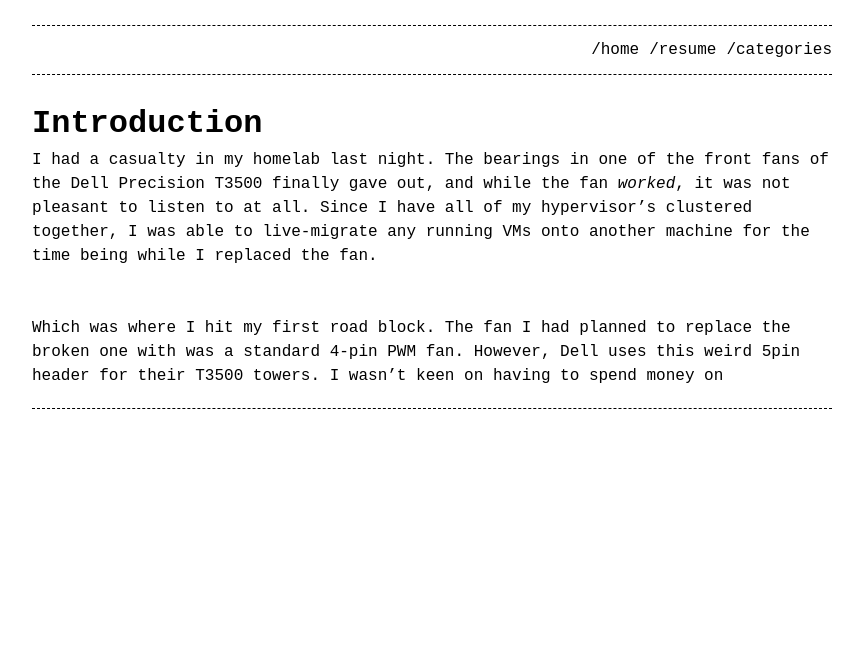
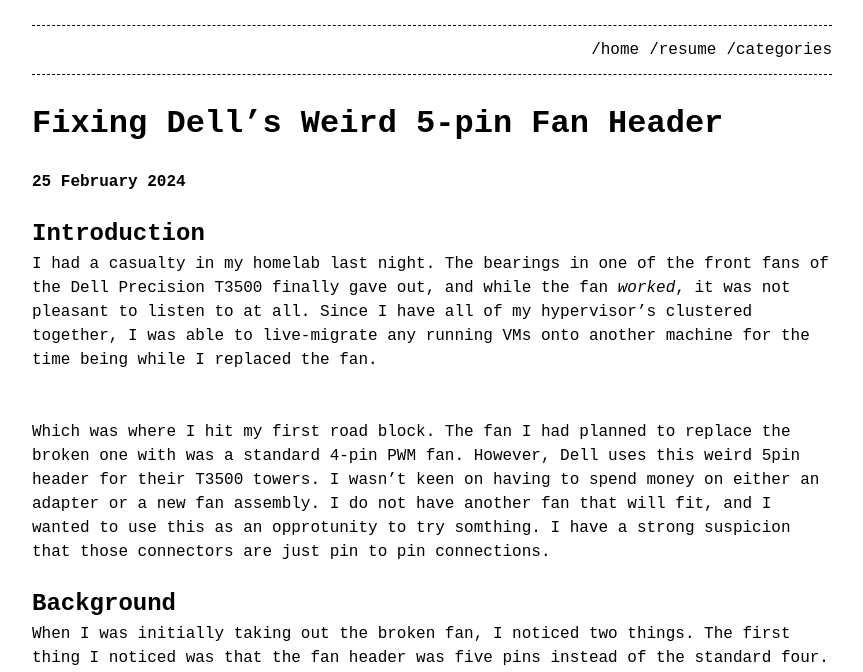
Before and after one commit to variable-formation/jekyll-blog, a Jekyll site: the page built from _posts/2024-02-25-5pin-fan-header.md, in a window 1280 px wide and 1400 px high. Shown: the top 672 px of the window, without its empty margins (208-1071 px from the left). Built offline with Jekyll 4.4.1, drawn with Linux system fonts in a browser that asks for light colours; some of the changed text lies outside the part shown.

Commit message:
saved work and images

```diff
--- a/_posts/2024-02-25-5pin-fan-header.md
+++ b/_posts/2024-02-25-5pin-fan-header.md
@@ -1,12 +1,31 @@
 ---
 layout: post
-title:  "Replacing Dell's Weird 5-pin Fan Header"
+title:  "Fixing Dell's Weird 5-pin Fan Header"
 date:   2024-02-2 20:30:00 -0600
 categories: [Homelab, Janky]
 ---
 
-# Introduction
+# Fixing Dell's Weird 5-pin Fan Header
+#### 25 February 2024
+
+## Introduction
 
 I had a casualty in my homelab last night. The bearings in one of the front fans of the Dell Precision T3500 finally gave out, and while the fan _worked_, it was not pleasant to listen to at all. Since I have all of my hypervisor's clustered together, I was able to live-migrate any running VMs onto another machine for the time being while I replaced the fan.
 <br>
-Which was where I hit my first road block. The fan I had planned to replace the broken one with was a standard 4-pin PWM fan. However, Dell uses this weird 5pin header for their T3500 towers. I wasn't keen on having to spend money on
+Which was where I hit my first road block. The fan I had planned to replace the broken one with was a standard 4-pin PWM fan. However, Dell uses this weird 5pin header for their T3500 towers. I wasn't keen on having to spend money on either an adapter or a new fan assembly. I do not have another fan that will fit, and I wanted to use this as an opprotunity to try somthing. I have a strong suspicion that those connectors are just pin to pin connections.
+
+## Background
+When I was initially taking out the broken fan, I noticed two things. The first thing I noticed was that the fan header was five pins instead of the standard four. The second thing I noticed that the fith pin was completely unused.
+
+![The fan header in question, with the fifth pin not used.]("../asstes/_5pin-fan-header/broken-fan-header.jpg"){: .responsive}
+
+Putting that in the back of my mind, I went out to do some research to find a replacemnet. It wasn't hard to do so. There's an abundance of of adapters on eBay and Amazon. And most of them do not have any kind of shroud to protect the individual wires.
+
+![One of the fan header adapters in question.]("https://m.media-amazon.com/images/I/418pwbCqw+L._AC_SX679_.jpg"){: .responsive}
+
+After seeing this, my suspicions were validated.
+
+## The Plan
+I have several buck converters, jumper wires, and breadboards from when I used to tinker with Arduinos. So. I'm going to use these to put something together that will let me put that four pin fan in the case and have it plugged into the motherboard. It wasn't hard to find out what wires go where.
+
+![The wires in question.]("https://www.techpowerup.com/forums/attachments/dell-5-pin-fan-png.250470/"){: .responsive}
```
